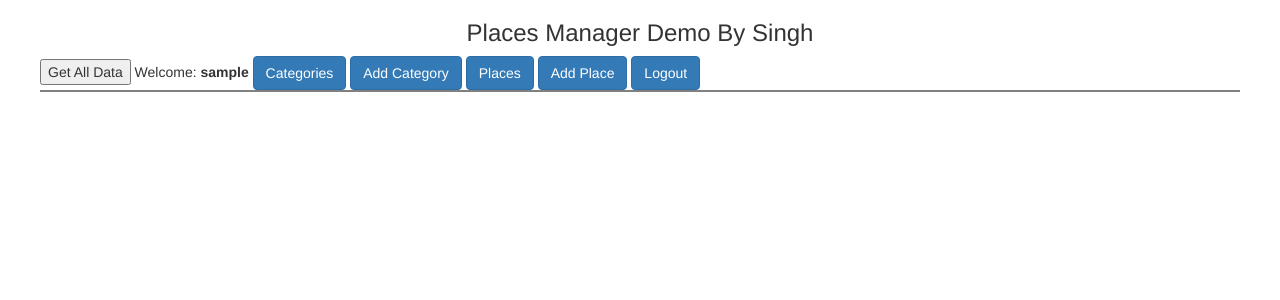
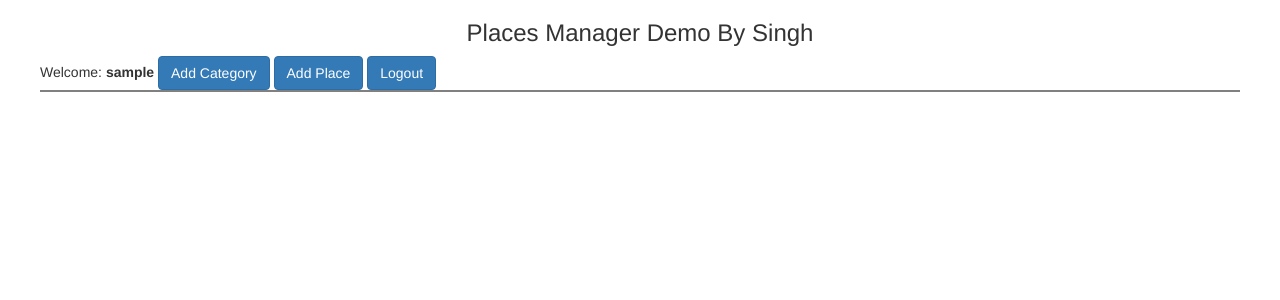
Before and after one commit to SherSingh07/favorite_places, a Django app: page / in a window 1280 px wide. Shown: the top 300 px of the page. Run offline with Django 3.2, Linux system fonts and the light colour scheme; the visitor is signed in with stand-in values (Sample User, id 1); data that the repository does not hold is empty; some libraries are stand-ins or nearby versions.

Commit message:
cleaned base template

```diff
--- a/favorite_places/templates/base.html
+++ b/favorite_places/templates/base.html
@@ -14,14 +14,11 @@
     <body ng-app="placeModule">
         <div ng-controller="placeController" style="width: 1200px; margin: auto">
         <center><h3>[[ message ]]</h3></center>
-        <button ng-click="GetAllCategories()">Get All Data</button>
             {% if request and not request.user.is_anonymous %}
             Welcome: <b>{{ request.user }}</b>
             {% endif %}
 
-            <a class="btn btn-primary" href="/">Categories</a>
             <a class="btn btn-primary" href="/add_category/">Add Category</a>
-            <a class="btn btn-primary" href="/places/">Places</a>
             <a class="btn btn-primary" href="/add_place/">Add Place</a>
             {% if request and not request.user.is_anonymous %}
             <a class="btn btn-primary" href="/logout/">Logout</a>
```
